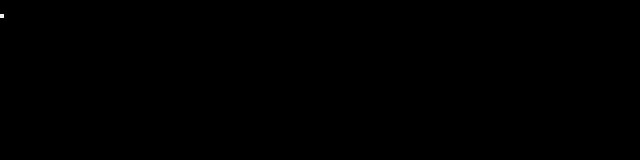
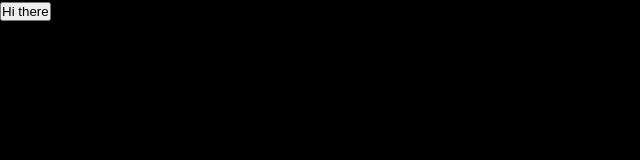
Before and after one commit to syedahmedullah14/monorepos, a Next.js app in the folder apps/web/: page / in a window 1280 px wide. Shown: the top 160 px of the page, without its empty margins (0-640 px from the left). Built offline with nearby package versions, Linux system fonts and the light colour scheme.

Commit message:
Building an admin page

```diff
--- a/apps/web/app/page.tsx
+++ b/apps/web/app/page.tsx
@@ -5,8 +5,8 @@ import { Button } from "@repo/ui/button";
 export default function Page(): JSX.Element {
   return (
    <div>
-    <Button>
-
+    <Button appName="WebApp">
+      Hi there
     </Button>
    </div>
 
```
Also changed, not shown: packages/ui/src/admin.tsx (added, +9 -0 lines).
